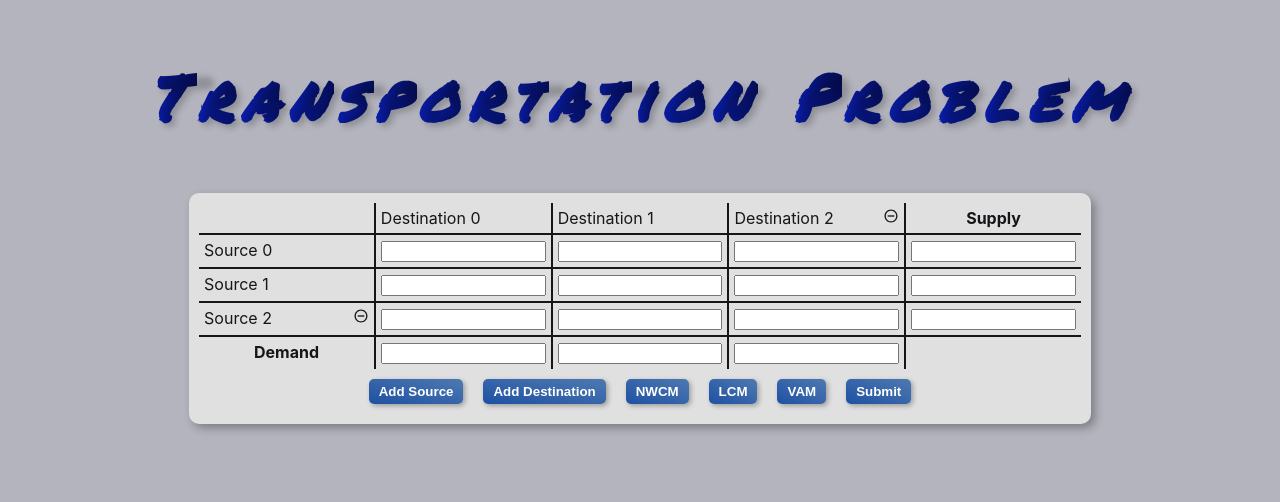
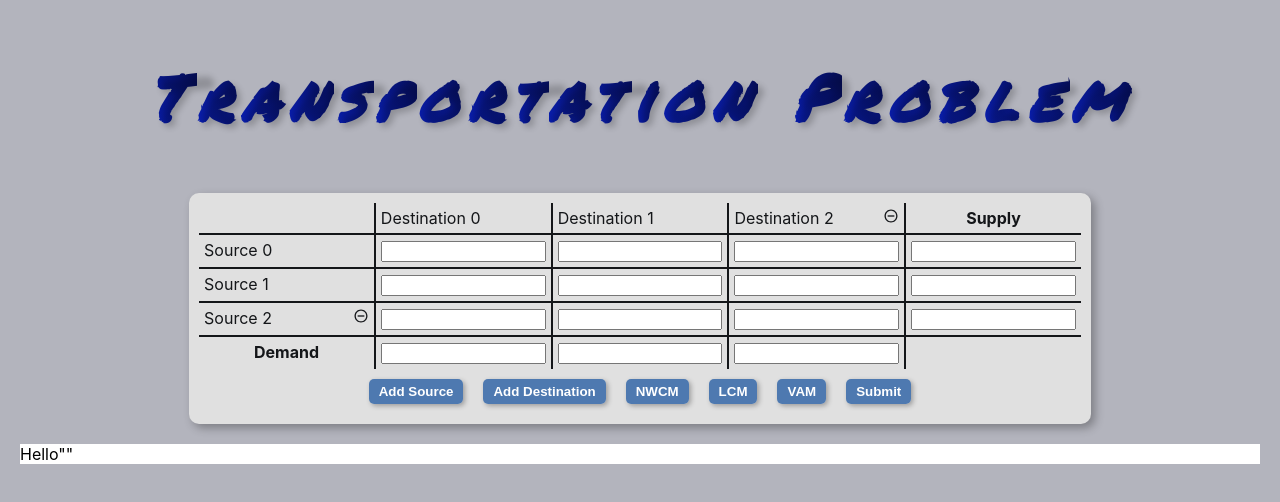
Before and after one commit to akivarichman/TransportationProblem, a React (Create React App) app in the folder transportation-problem-solver/: page / in a window 1280 px wide. Shown: the top 502 px of the page. Built offline with nearby package versions, Linux system fonts and the light colour scheme.

Commit message:
created result section and passed result data to it

```diff
--- a/transportation-problem-solver/src/App.js
+++ b/transportation-problem-solver/src/App.js
@@ -1,5 +1,7 @@
+import { useState, useEffect } from 'react'
 import './App.css';
 import Form from './components/Form'
+import ResultDashboard from './components/ResultDashboard';
 // import Connection from './components/Connection'
 // import PDFViewer from './components/PDFViewer';
 
@@ -7,6 +9,8 @@ import Form from './components/Form'
 // 1. pdf insert
 
 function App() {
+
+    const[result, setResult] = useState('');
 
     return (
         <div className='page'>
@@ -34,7 +38,8 @@ function App() {
             <span>e</span>
             <span>m</span>
         </div>
-      <Form/>
+        <Form setResult={setResult}/>
+        <ResultDashboard result={result}/>
         </div>
     );
 }
--- a/transportation-problem-solver/src/components/Button.js
+++ b/transportation-problem-solver/src/components/Button.js
@@ -9,7 +9,7 @@ const StyledButton = styled.button`
     font-weight: bold;
     box-shadow: 2px 2px 5px rgba(0, 0, 0, 0.3);
     cursor: pointer;
-    background: linear-gradient(to bottom left, ${(props) => props.colorstart}, ${(props) => props.colorend}); /* ${(props) => props.colorstart}, ${(props) => props.colorend} */
+    background: linear-gradient(to bottom left, ${(props) => props.colorstart}, ${(props) => props.colorstart}); /* ${(props) => props.colorstart}, ${(props) => props.colorstart} */
 
   /* Optional: Add hover effect for better interaction */
   &:hover {
--- a/transportation-problem-solver/src/components/Form.js
+++ b/transportation-problem-solver/src/components/Form.js
@@ -3,7 +3,7 @@ import "../styles/Form.css";
 import { IoMdRemoveCircleOutline } from "react-icons/io";
 import Button from './Button'
 
-function Form() {
+function Form({setResult}) {
 
     const[numberOfSources, setNumberOfSources] = useState(3)
     const[numberOfDestinations, setNumberOfDestinations] = useState(3)
@@ -33,7 +33,10 @@ function Form() {
                 body: JSON.stringify({data: formData}),
             })
             .then((response) => response.json())
-            .then((data) => console.log('Response:', data))
+            .then((data) => {
+                console.log('Response:', data);
+                setResult(data);
+            })
             .catch((error) => console.error('Error:', error));
         } else {
             console.log('error');
@@ -216,7 +219,6 @@ function Form() {
                     </div>
                 </form>
             </div>
-
         </div>
     );
 }
--- /dev/null
+++ b/transportation-problem-solver/src/components/ResultDashboard.js
@@ -0,0 +1,16 @@
+import { useState, useEffect } from 'react'
+import "../styles/ResultDashboard.css";
+
+function ResultDashboard({result}) {
+
+
+
+    return(
+        <div className='result-dashboard-container'>
+            Hello
+            {JSON.stringify(result)}
+        </div>
+    );
+}
+
+export default ResultDashboard;
--- /dev/null
+++ b/transportation-problem-solver/src/styles/ResultDashboard.css
@@ -0,0 +1,4 @@
+.result-dashboard-container {
+    background-color: var(--color-white);
+    margin: 20px;
+}
```
Lines whose indentation alone changed are shown as unchanged.
